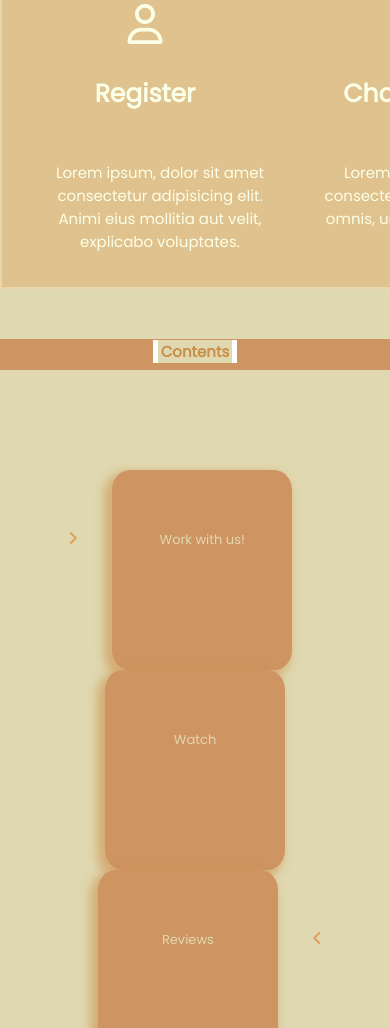
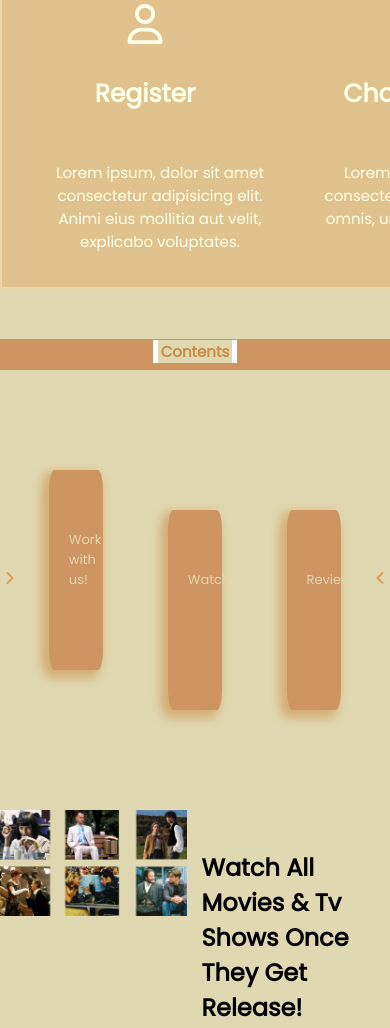
Before and after one commit to almaliselin/CSS--rnekleri, a plain HTML site: page ornek_4/uygulama/movieapp_bolum4.html in a window 390 px wide. Shown: the part 972-2000 px from the top of the page. Drawn offline with Linux system fonts and the light colour scheme; files whose address does not match are found by name; a web font is replaced by a local one.

Commit message:
responsive columns

```diff
--- a/ornek_4/uygulama/base.css
+++ b/ornek_4/uygulama/base.css
@@ -103,3 +103,14 @@ body {
         min-width: 1380px;
     }
 }
+
+.plan {
+    width: 30%;
+}
+
+@media (max-width:768px) {
+
+    .plan {
+        width: 100%;
+    }
+}
--- a/ornek_4/uygulama/movieapp_bolum4.css
+++ b/ornek_4/uygulama/movieapp_bolum4.css
@@ -209,7 +209,7 @@ h1 {
 .dügmeler>a {
     display: inline-block;
     text-decoration: none;
-    width: 180px;
+    width: 14%;
     height: 200px;
     padding: 6rem 2rem 2rem;
     margin: auto 3rem;
@@ -265,7 +265,6 @@ h1 {
 
 .plan {
     float: left;
-    width: 30%;
     margin: 1rem;
     height: 400px;
 }
@@ -435,6 +434,8 @@ h1 {
     transform: translateY(-10px);
 }
 
+/* footer yüksekliğini ayarlarken calc kullanılabilir. tüm sayfadan diğer yükseklikleri çıkarılabilir. */
+
 .footer {
     background-color: #CE9461;
     height: 80px;
--- a/ornek_4/uygulama/movieapp_bolum4.html
+++ b/ornek_4/uygulama/movieapp_bolum4.html
@@ -105,9 +105,9 @@
     <!--Pseudo classes-->
     <div class="dügmeler bolum">
         <i class="fa-solid fa-angle-right" id="icon"></i>
-        <a href="#" class="btn-s">Work with us!</a>
-        <a href="#" class="btn-s">Watch</a>
-        <a href="#" class="btn-s">Reviews</a>
+        <a href="#" class="btn-s dügmeler_alt">Work with us!</a>
+        <a href="#" class="btn-s dügmeler_alt">Watch</a>
+        <a href="#" class="btn-s dügmeler_alt">Reviews</a>
         <i class="fa-solid fa-angle-left" id="icon"></i>
     </div>
     <div class="features bolum">
```
Also changed, not shown: ornek_4/uygulama/register_form.css (+11 -4 lines).
